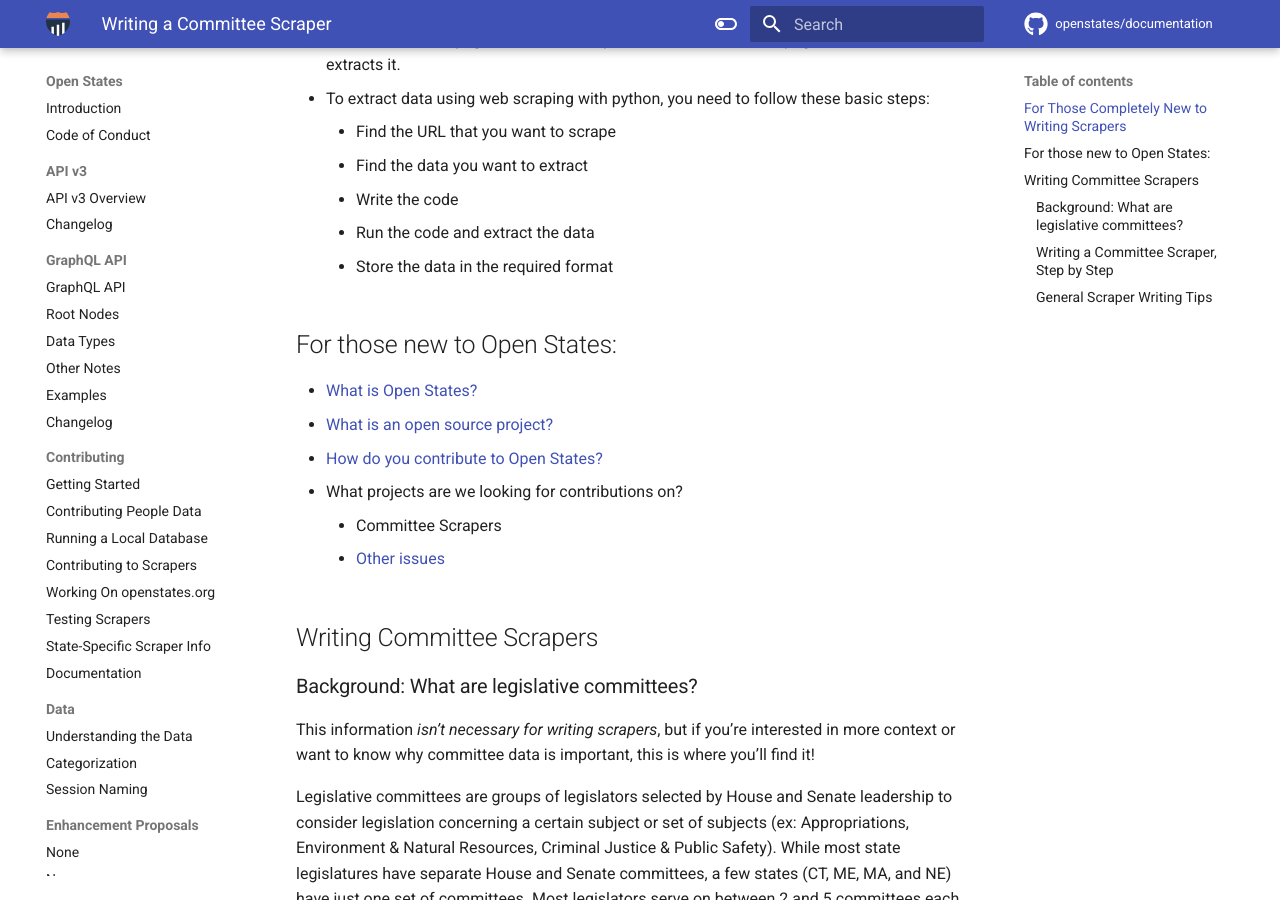
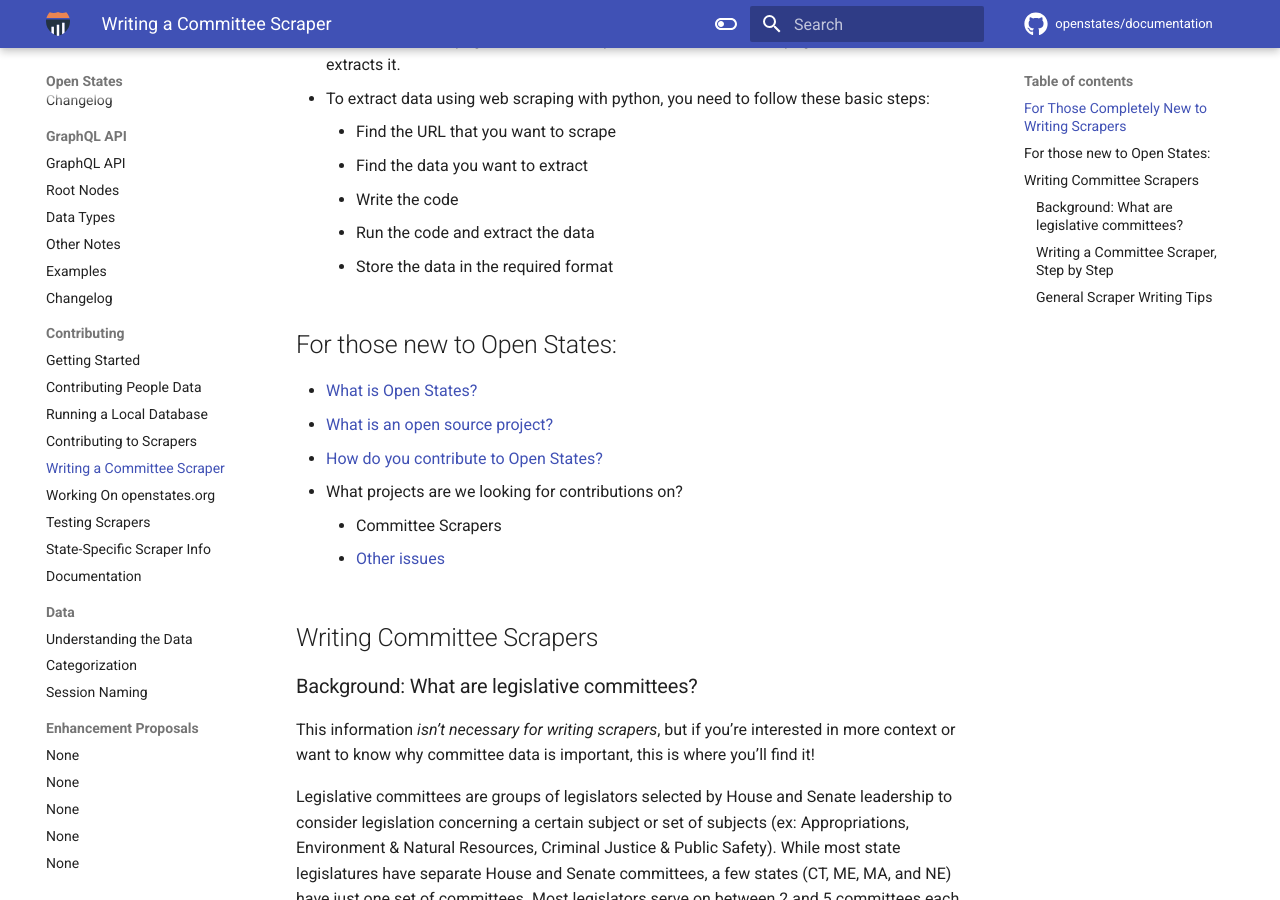
Before and after one commit to openstates/documentation, an MkDocs documentation site: the page built from docs/contributing/writing-a-committee-scraper.md, in a window 1280 px wide and 900 px high, scrolled down 356 px. Built offline with MkDocs 1.6.1 and Material for MkDocs 9.7.7, drawn with Linux system fonts in a browser that asks for light colours; comment, search, counter and statistics services are not loaded.

Commit message:
add committee scraper guide to nav

```diff
--- a/mkdocs.yml
+++ b/mkdocs.yml
@@ -68,6 +68,7 @@
     - 'contributing/people.md'
     - 'contributing/local-database.md'
     - 'contributing/scrapers.md'
+    - 'contributing/writing-a-committee-scraper.md'
     - 'contributing/openstates-org.md'
       # - 'contributing/text-extraction.md'
     - 'contributing/testing-scrapers.md'
```
